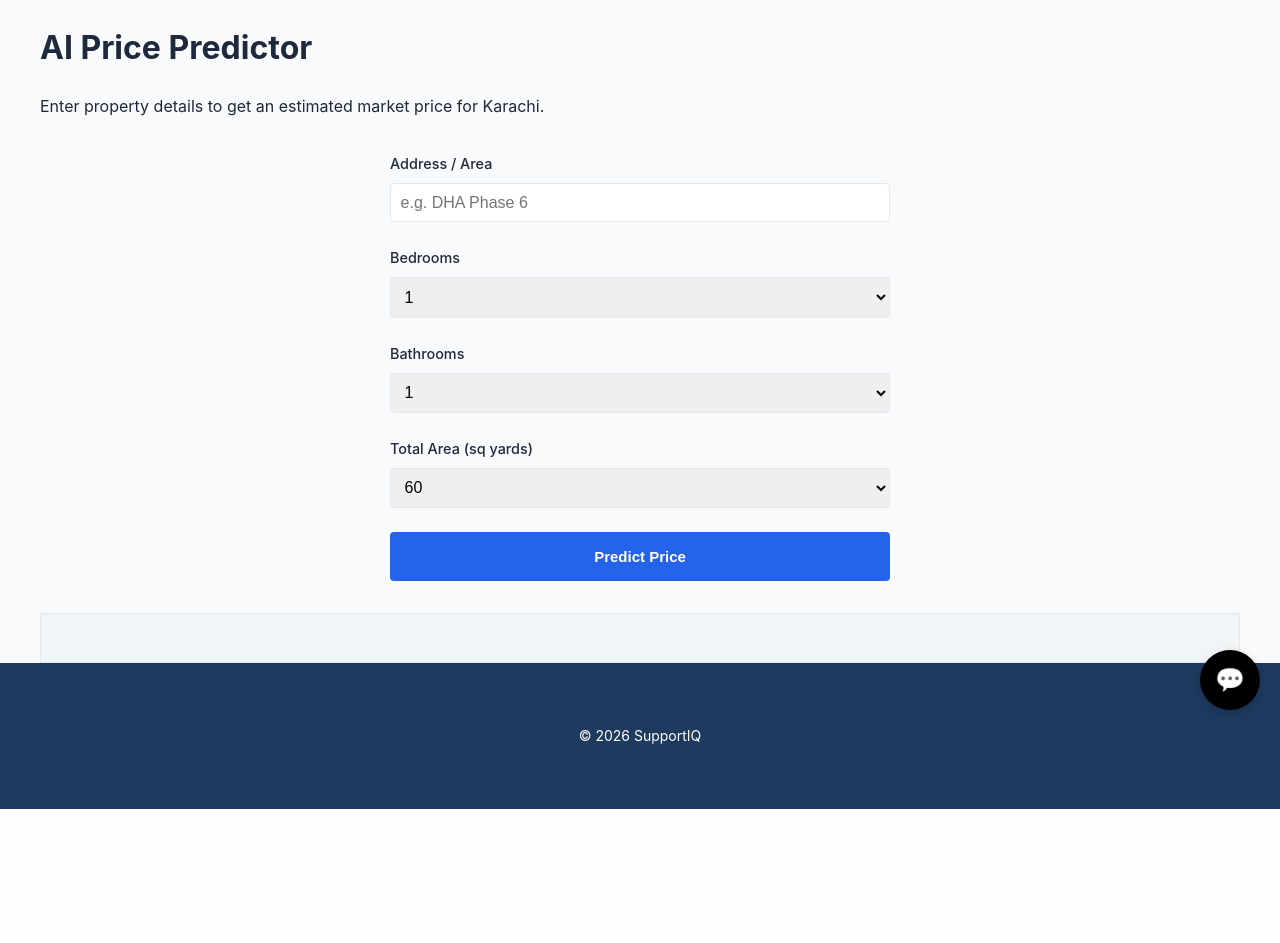
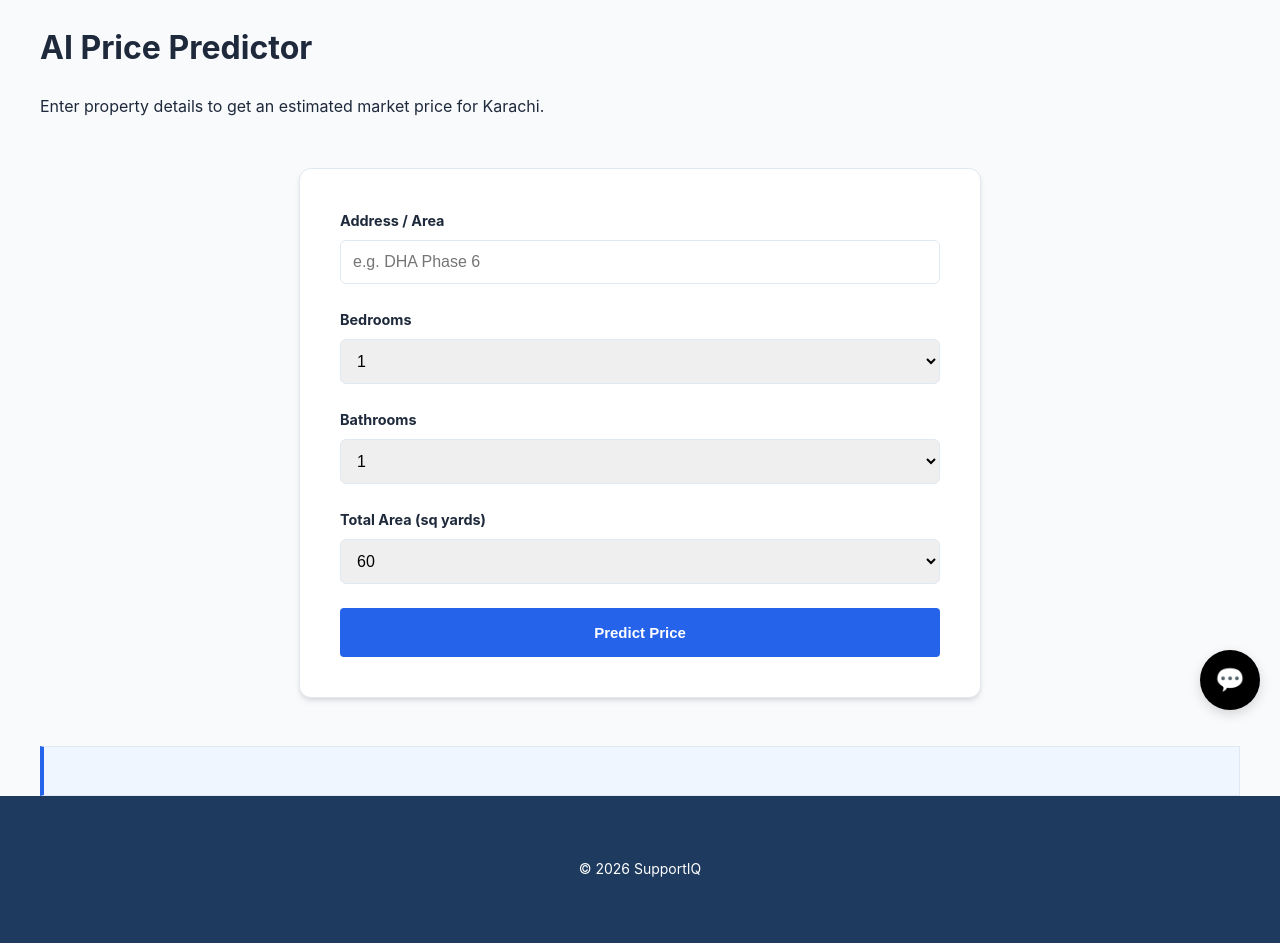
Before and after one commit to hamzaihsan475/SupportIQ, a FastAPI app: page /predictor in a window 1280 px wide. Shown: the part 70-1013 px from the top of the page. Before the commit the page ends 879 px from the top, so only its background shows below. Run offline with FastAPI, Linux system fonts and the light colour scheme; parts of the project's set-up code (start-up, migrations or seed data) failed here and were passed over.

Commit message:
UI polish - Deep Blue theme + listings + predictor + chat bubbles + notification badge

```diff
--- a/frontend/static/css/base.css
+++ b/frontend/static/css/base.css
@@ -268,10 +268,53 @@ footer {
     font-size: 0.875rem;
 }
 
+/* Property Listing Styles */
+.listings-grid {
+    display: grid;
+    grid-template-columns: repeat(auto-fill, minmax(300px, 1fr));
+    gap: 2rem;
+    margin-top: 2rem;
+}
+
+.listing-card {
+    background-color: #FFFFFF;
+    border: 1px solid #E2E8F0;
+    border-radius: 8px;
+    padding: 1.5rem;
+    box-shadow: 0 1px 3px rgba(0,0,0,0.1);
+    transition: transform 0.2s ease;
+    cursor: pointer;
+}
+
+.listing-card:hover {
+    transform: translateY(-2px);
+    box-shadow: 0 4px 6px rgba(0,0,0,0.1);
+}
+
+.listing-price {
+    color: #2563EB;
+    font-weight: 700;
+    font-size: 1.25rem;
+    margin-top: 1rem;
+}
+
+.no-listings {
+    text-align: center;
+    font-size: 1.125rem;
+    color: #64748B;
+    padding: 3rem 0;
+    grid-column: 1 / -1;
+}
+
 /* Predictor styles */
 .predictor-form {
-    max-width: 500px;
-    margin: 2rem auto;
+    max-width: 600px;
+    margin: 3rem auto;
+    padding: 2.5rem;
+    background-color: #FFFFFF;
+    border: 1px solid #E2E8F0;
+    border-radius: 12px;
+    box-shadow: 0 4px 6px -1px rgba(0, 0, 0, 0.1), 0 2px 4px -1px rgba(0, 0, 0, 0.06);
     display: flex;
     flex-direction: column;
     gap: 1.5rem;
@@ -284,27 +327,37 @@ footer {
 }
 
 .form-group label {
-    font-weight: 500;
+    font-weight: 700;
     font-size: 0.9rem;
     color: #1E293B;
 }
 
 .form-group input, .form-group select {
-    padding: 0.6rem;
+    padding: 0.75rem;
     border: 1px solid #E2E8F0;
-    border-radius: 4px;
+    border-radius: 6px;
     font-size: 1rem;
+    transition: border-color 0.2s ease;
+}
+
+.form-group input:focus, .form-group select:focus {
+    outline: none;
+    border-color: #2563EB;
+    box-shadow: 0 0 0 3px rgba(37, 99, 235, 0.1);
 }
 
 .result-container {
     margin-top: 2rem;
     padding: 1.5rem;
-    background: #F1F5F9;
-    border: 1px solid #E2E8F0;
+    background-color: #EFF6FF;
+    border-left: 4px solid #2563EB;
+    border-top: 1px solid #E2E8F0;
+    border-right: 1px solid #E2E8F0;
+    border-bottom: 1px solid #E2E8F0;
     text-align: center;
     font-size: 1.5rem;
     font-weight: bold;
-    color: #1E3A5F;
+    color: #1E293B;
 }
 
 .modal-content {
--- a/frontend/static/js/chat.js
+++ b/frontend/static/js/chat.js
@@ -14,6 +14,7 @@ document.addEventListener('DOMContentLoaded', () => {
 
     let pollingInterval = null;
     let lastHistoryJson = '';
+    let lastMessageCount = 0;
 
     function toggleChat() {
         chatWindow.classList.toggle('hidden');
@@ -22,6 +23,10 @@ document.addEventListener('DOMContentLoaded', () => {
     function validateAccess() {
         const currentSessionId = localStorage.getItem('supportiq_session_id');
         if (currentSessionId) {
+            // Remove notification badge when opening chat
+            const badge = document.querySelector('.chat-badge');
+            if (badge) badge.remove();
+
             toggleChat();
         } else {
             document.getElementById('chat-lead-modal').classList.remove('hidden');
@@ -86,6 +91,7 @@ document.addEventListener('DOMContentLoaded', () => {
             }
         });
         chatMessages.scrollTop = chatMessages.scrollHeight;
+        lastMessageCount = history.length;
     }
 
     async function sendMessage(message) {
@@ -145,6 +151,19 @@ document.addEventListener('DOMContentLoaded', () => {
                 // Stability: Only re-render if history has actually changed to prevent flicker
                 const currentHistoryJson = JSON.stringify(history);
                 if (currentHistoryJson !== lastHistoryJson) {
+                    // Notification Logic: Check for new incoming messages while hidden
+                    if (history.length > lastMessageCount) {
+                        const lastMsg = history[history.length - 1];
+                        if (lastMsg.role !== 'user' && chatWindow.classList.contains('hidden')) {
+                            if (!document.querySelector('.chat-badge')) {
+                                const badge = document.createElement('div');
+                                badge.className = 'chat-badge';
+                                badge.textContent = '+1';
+                                chatButton.appendChild(badge);
+                            }
+                        }
+                    }
+
                     renderHistory(history);
                     lastHistoryJson = currentHistoryJson;
                 }
@@ -175,7 +194,7 @@ document.addEventListener('DOMContentLoaded', () => {
     if (sessionId) {
         (async () => {
             try {
-                const response = await fetch(`/api/chat/history/${sessionId}`);
+                const response = await fetch(`/api/history/${sessionId}`);
                 if (!response.ok) return;
                 const history = await response.json();
 
--- a/frontend/templates/listings.html
+++ b/frontend/templates/listings.html
@@ -7,7 +7,7 @@
     <h1>Property Listings</h1>
     <div id="listings-container" class="listings-grid">
         <!-- Loaded via listings.js -->
-        <p>Loading listings...</p>
+        <p class="no-listings">Loading listings...</p>
     </div>
 </div>
 
```
Also changed, not shown: frontend/static/css/chat.css (+28 -4 lines), 2 other files.
